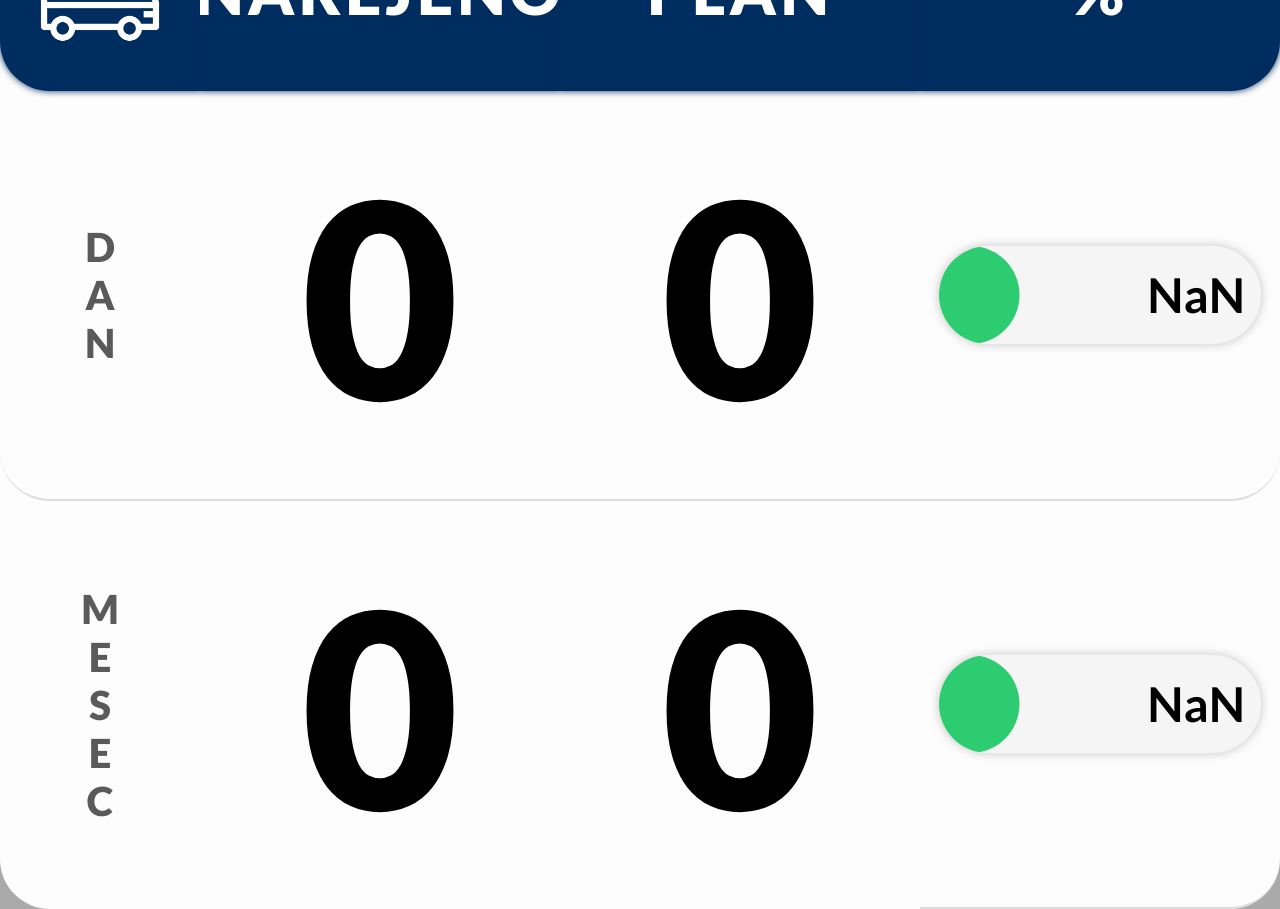
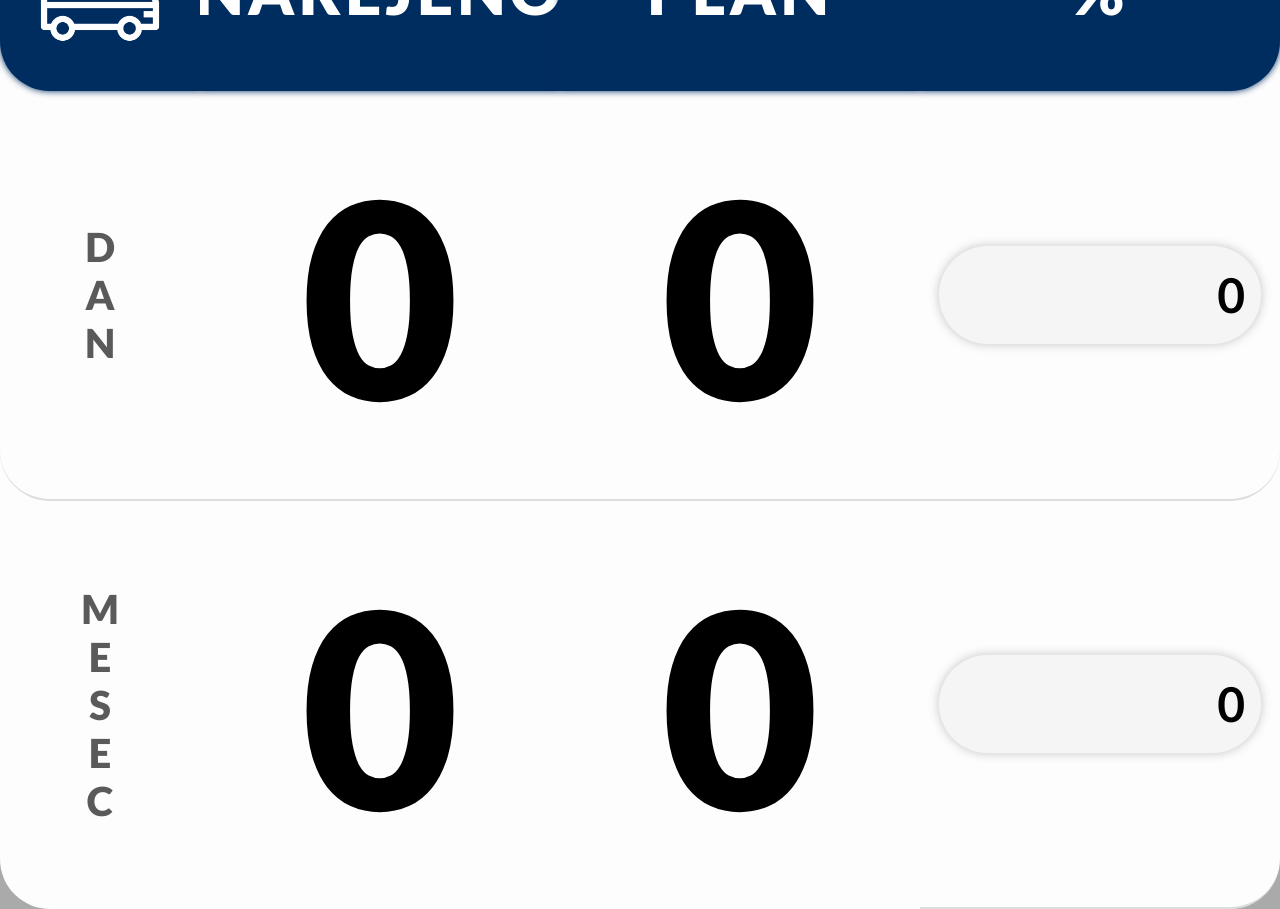
Before and after one commit to rubuz/production-counter, a React (Vite) app: page / in a window 1280 px wide. Built offline with nearby package versions, Linux system fonts and the light colour scheme; no server answers.

Commit message:
fix dividing with 0

```diff
--- a/src/Progress.jsx
+++ b/src/Progress.jsx
@@ -1,13 +1,23 @@
 import "./progress.css";
 
 const Progress = (props) => {
-  const procentage = Math.round((props.done / props.plan) * 100);
-  const progressBar = -100 + procentage;
+  const procentageCalc = (done, plan) => {
+    if (plan === 0) {
+      return 0;
+    } else {
+      return Math.round((done / plan) * 100);
+    }
+  };
+
+  const progressBar = -100 + procentageCalc(props.done, props.plan);
+
+  // const procentage = Math.round((props.done / props.plan) * 100);
+  // const progressBar = -100 + procentage;
 
   const getColor = () => {
-    if (procentage < 30) {
+    if (procentageCalc(props.done, props.plan) < 30) {
       return "#d20000";
-    } else if (procentage < 80) {
+    } else if (procentageCalc(props.done, props.plan) < 80) {
       return "#ffa500";
     } else {
       return "#2ecc71";
@@ -24,7 +34,9 @@ const Progress = (props) => {
             backgroundColor: getColor(),
           }}
         ></div>
-        <span className="progress-procentage">{procentage}</span>
+        <span className="progress-procentage">
+          {procentageCalc(props.done, props.plan)}
+        </span>
       </div>
     </div>
   );
```
